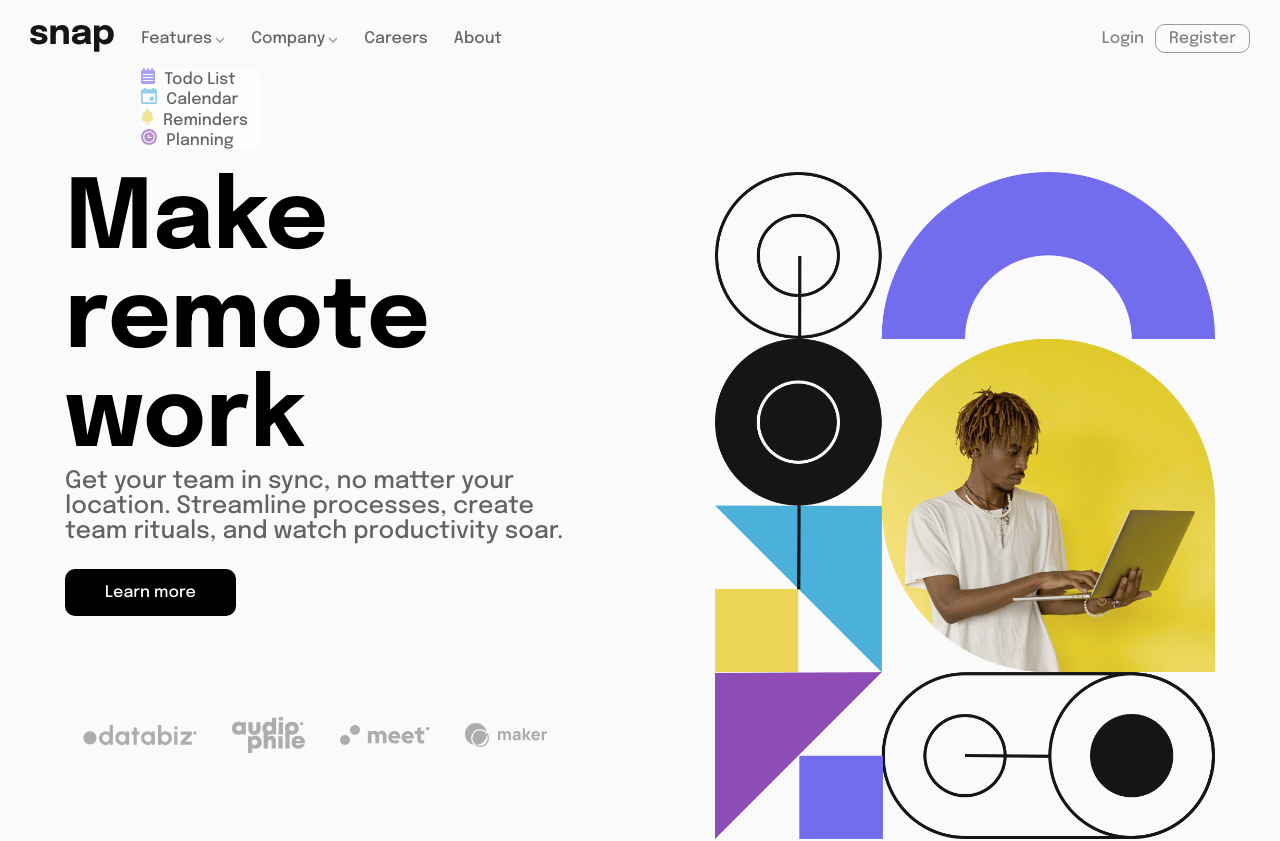
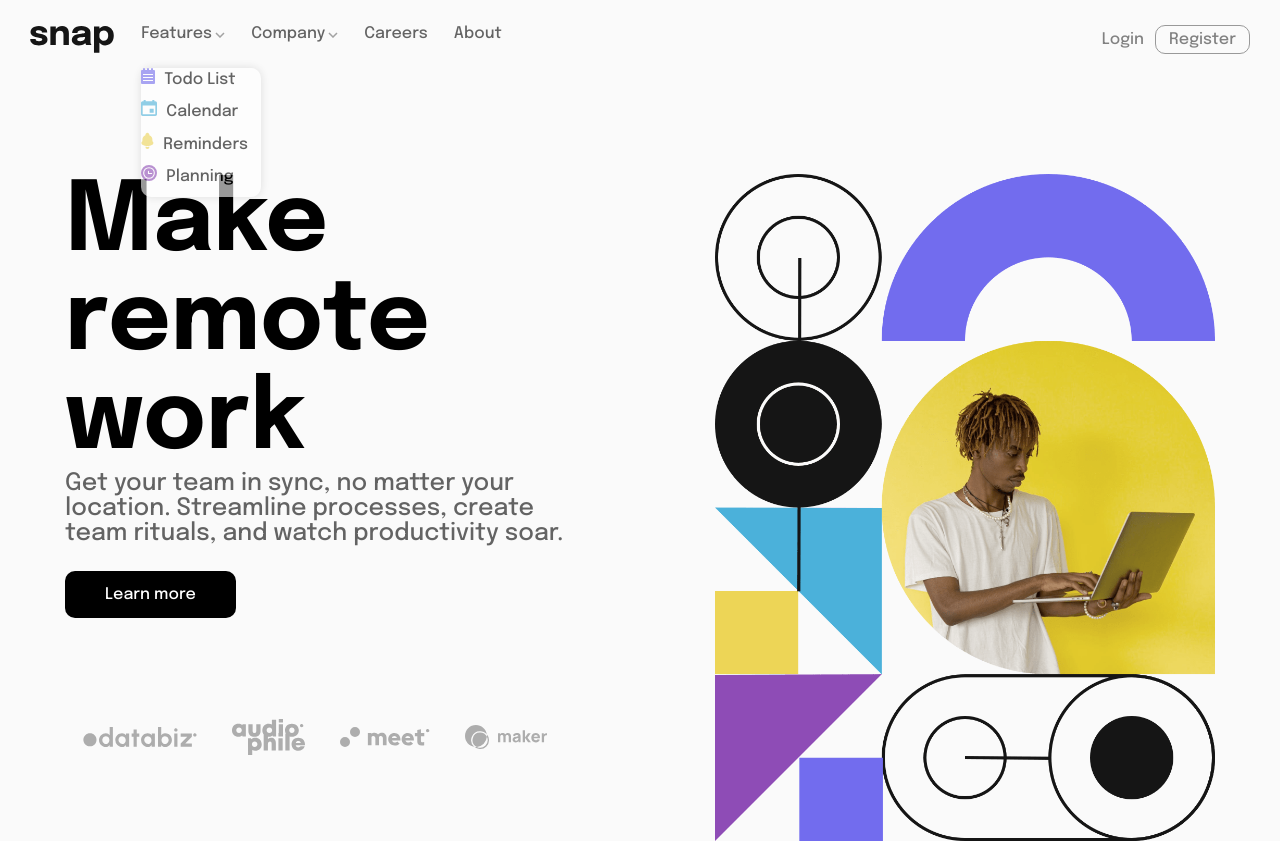
Before and after one commit to femto/intro-section-with-dropdown-navigation-main, a plain HTML site: page index.html in a window 1280 px wide. Both pictures are taken after a click on the link "Features". Drawn offline with Linux system fonts and the light colour scheme.

Commit message:
li margin-bottom: 12px;

```diff
--- a/css/style.css
+++ b/css/style.css
@@ -130,6 +130,8 @@ a {
 
     margin-right: 15px;
     /*margin:0 auto;*/
+    margin-bottom: 12px;
+
 }
 .pos-1 a, .pos-2 a {
     opacity:1;
@@ -151,6 +153,7 @@ a {
     background: white;
     width:120px;
     margin: 25px auto;
+    box-shadow: 0 0 10px rgba(0,0,0,0.2);
 }
 .d_none {
     display: none;
```
